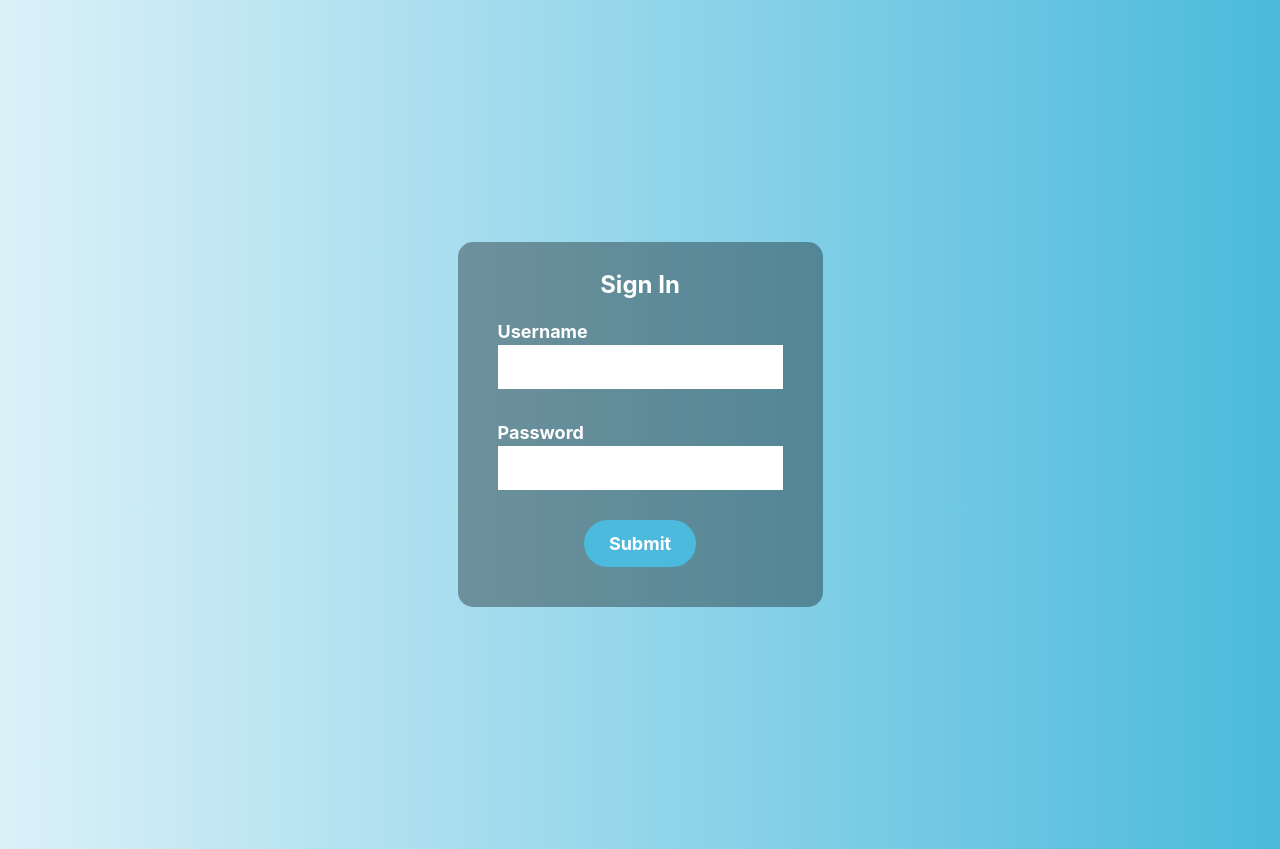
After one commit to rostom132/Fabric-Agency-Database, a PHP site: page /application/view/login.html in a window 1280 px wide. The commit adds this page. Run offline with PHP 8.4, Linux system fonts and the light colour scheme.

Commit message:
TrungNhan_Commit: Add login.html and login.css;

```diff
--- a/application/controller/index.php
+++ b/application/controller/index.php
@@ -11,5 +11,6 @@
     // include "../view/transaction.html";
     // include "../view/category.html";
     // include "addInfoSupplier.html";
+    include "../view/login.html";
 
 ?>
--- /dev/null
+++ b/application/view/login.html
@@ -0,0 +1,35 @@
+<!DOCTYPE html>
+<html lang="en">
+  <head>
+    <meta charset="utf-8">
+    <meta name="viewport" content="width=device-width, initial-scale=1.0">
+    <title></title>
+    <!--Bootstrap 4 CDN-->
+    <link rel="stylesheet" href="https://maxcdn.bootstrapcdn.com/bootstrap/4.5.2/css/bootstrap.min.css"><!-- Latest compiled and minified CSS -->
+    <script src="https://ajax.googleapis.com/ajax/libs/jquery/3.5.1/jquery.min.js"></script><!-- jQuery library -->
+    <script src="https://cdnjs.cloudflare.com/ajax/libs/popper.js/1.16.0/umd/popper.min.js"></script><!-- Popper JS -->
+    <script src="https://maxcdn.bootstrapcdn.com/bootstrap/4.5.2/js/bootstrap.min.js"></script><!-- Latest compiled JavaScript -->
+    <!--External CSS file used for this HTML document-->
+    <link rel="stylesheet" href="./static/css/login.css"> <!--./static/css/transaction.css-->
+  </head>
+  <body>
+    <div id="coverLogin" class="container-fluid">
+      <div id="Login_Content">
+        <form action="" id="LoginForm" method="POST">
+          <p>Sign In</p>
+          <div class="Login_userName_passWord">
+            <div>Username</div>
+            <input type="text" id="Login_userName" name="Login_userName">
+          </div>
+          <div class="Login_userName_passWord">
+            <div>Password</div>
+            <input type="password" id="Login_passWord" name="Login_passWord">
+          </div>
+          <div id ="Login_Btn_Submit_div">
+            <button id="Login_Btn_Submit" type="submit">Submit</button>
+          </div>
+        </form>
+      </div>
+    </div>
+  </body>
+</html>
--- a/static/css/header.css
+++ b/static/css/header.css
@@ -68,7 +68,7 @@
 }
 
 .navbar-wrapper {
-    position: absolute;
+    /*position: absolute;*/ /*Modify Here */
     top: 0;
     margin: 0;
     width: 100%;
--- /dev/null
+++ b/static/css/login.css
@@ -0,0 +1,61 @@
+#coverLogin, #coverLogin * {
+  padding: 0px;
+  border: 0px;
+  margin: 0px;
+  box-sizing: border-box;
+}
+
+#Login_Content {
+  background-image: linear-gradient(to right, rgba(75,186,220,0.2),
+                                              rgba(75,186,220,0.6),
+                                              rgba(75,186,220,1));
+  height: 849px;
+  display: flex;
+  justify-content: center;
+  align-items: center;
+}
+
+#LoginForm {
+  background-color: rgba(0, 0, 0, 0.35);
+  padding: 25px;
+  border-radius: 15px;
+
+}
+
+#LoginForm > p {
+  color: white;
+  text-align: center;
+  font-size: x-large;
+  font-weight: bold;
+}
+
+.Login_userName_passWord > div {
+  color: white;
+  font-size: large;
+  font-weight: bold;
+}
+
+#LoginForm .Login_userName_passWord > input {
+  width: 285px;
+  padding: 10px;
+}
+
+#LoginForm > .Login_userName_passWord {
+  padding: 15px;
+}
+
+#Login_Btn_Submit {
+  color: white;
+  font-size: large;
+  font-weight: bold;
+  background-color: rgb(75,186,220);
+  padding: 10px;
+  padding-left: 25px;
+  padding-right: 25px;
+  border-radius: 25px;
+}
+
+#Login_Btn_Submit_div {
+  text-align: center;
+  padding: 15px;
+}
```
